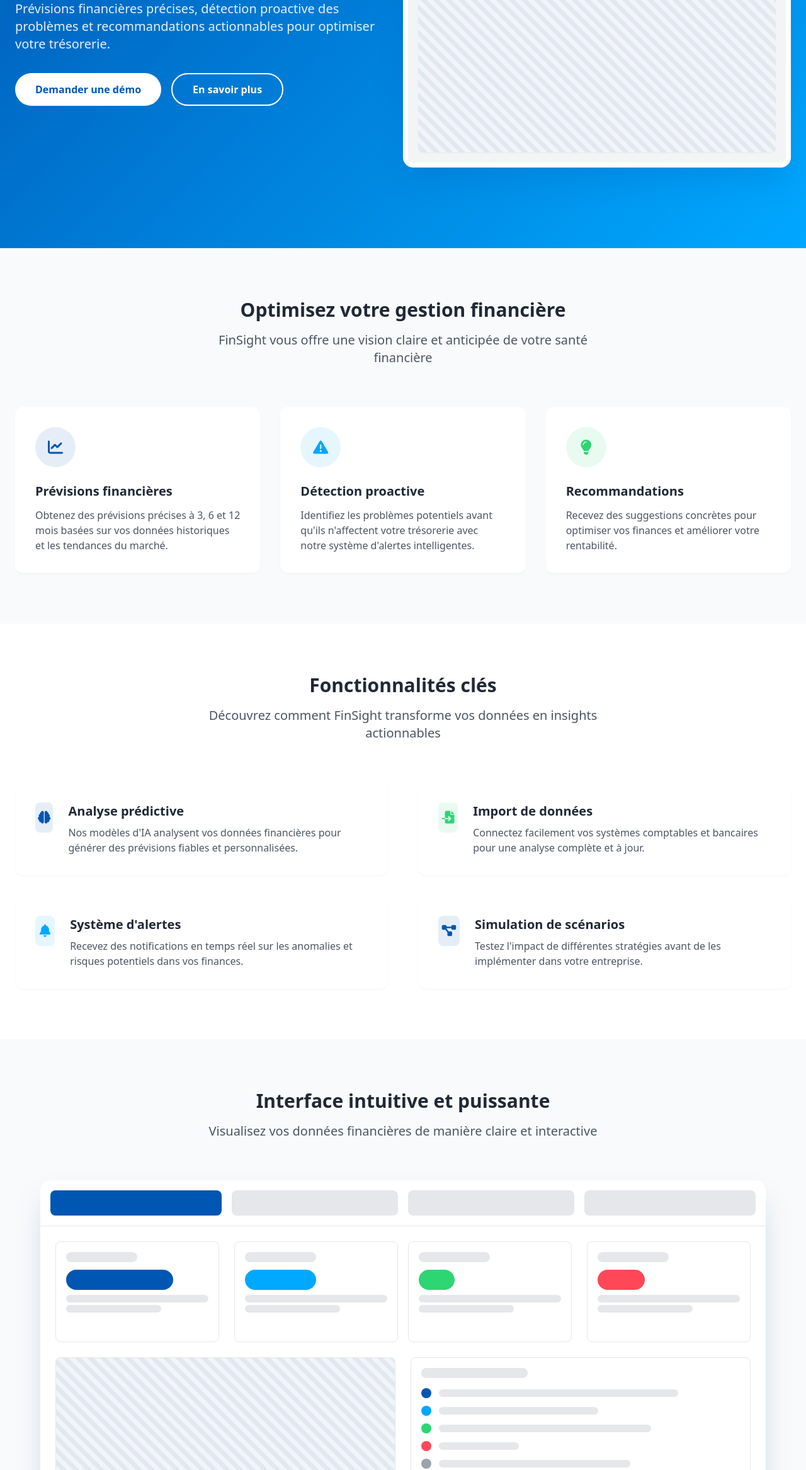
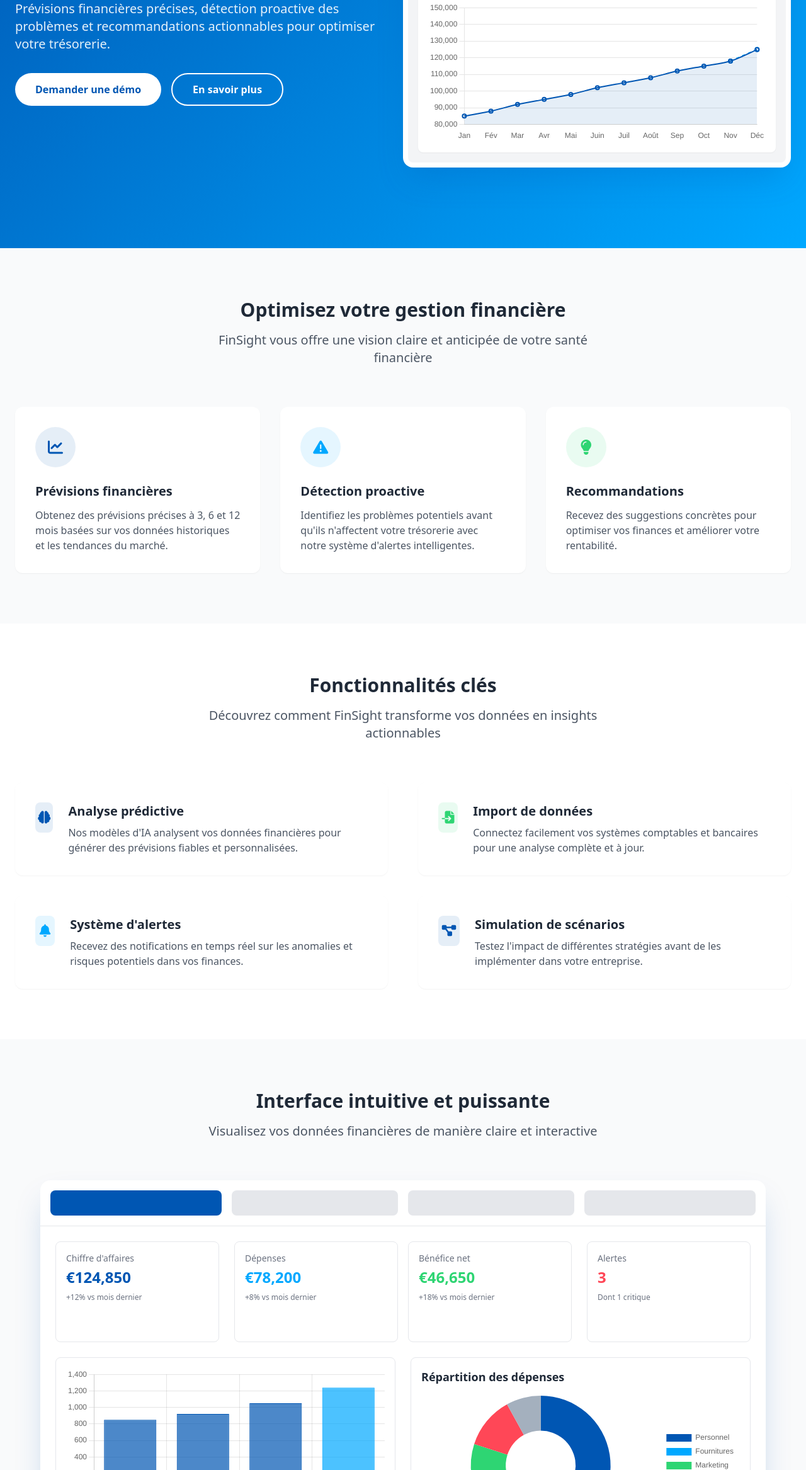
Before and after one commit to M3nnoun/FinSight, a plain HTML site: page index.html in a window 1280 px wide. Shown: the part 466-2800 px from the top of the page at 63% size. Drawn offline with nearby package versions, Linux system fonts and the light colour scheme.

Commit message:
making some changes

```diff
--- a/index.html
+++ b/index.html
@@ -6,6 +6,7 @@
     <title>FinSight - Votre Co-pilote Financier Intelligent</title>
     <script src="https://cdn.tailwindcss.com"></script>
     <link rel="stylesheet" href="https://cdnjs.cloudflare.com/ajax/libs/font-awesome/6.4.0/css/all.min.css">
+    <script src="https://cdn.jsdelivr.net/npm/chart.js"></script>
     <script>
         tailwind.config = {
             theme: {
@@ -32,10 +33,6 @@
         .feature-card:hover {
             transform: translateY(-5px);
             box-shadow: 0 10px 25px -5px rgba(0, 86, 179, 0.2);
-        }
-        .chart-placeholder {
-            background: linear-gradient(45deg, #f1f5f9 25%, #e2e8f0 25%, #e2e8f0 50%, #f1f5f9 50%, #f1f5f9 75%, #e2e8f0 75%, #e2e8f0 100%);
-            background-size: 20px 20px;
         }
     </style>
 </head>
@@ -113,8 +110,8 @@
                                         </div>
                                     </div>
                                 </div>
-                                <div class="bg-white p-4 rounded-lg shadow-sm h-64 chart-placeholder">
-                                    <!-- Chart placeholder -->
+                                <div class="bg-white p-4 rounded-lg shadow-sm h-64">
+                                    <canvas id="heroChart"></canvas>
                                 </div>
                             </div>
                         </div>
@@ -244,65 +241,40 @@
                         <div class="flex mb-6">
                             <div class="w-1/4 pr-4">
                                 <div class="bg-white p-4 rounded-lg border border-gray-200 h-40">
-                                    <div class="h-4 bg-gray-200 rounded-full mb-3 w-1/2"></div>
-                                    <div class="h-8 bg-primary rounded-full mb-2 w-3/4"></div>
-                                    <div class="h-3 bg-gray-200 rounded-full mb-1 w-full"></div>
-                                    <div class="h-3 bg-gray-200 rounded-full w-2/3"></div>
+                                    <div class="text-sm text-gray-500 mb-1">Chiffre d'affaires</div>
+                                    <div class="text-2xl font-bold text-primary mb-2">€124,850</div>
+                                    <div class="text-xs text-gray-500">+12% vs mois dernier</div>
                                 </div>
                             </div>
                             <div class="w-1/4 px-2">
                                 <div class="bg-white p-4 rounded-lg border border-gray-200 h-40">
-                                    <div class="h-4 bg-gray-200 rounded-full mb-3 w-1/2"></div>
-                                    <div class="h-8 bg-accent rounded-full mb-2 w-1/2"></div>
-                                    <div class="h-3 bg-gray-200 rounded-full mb-1 w-full"></div>
-                                    <div class="h-3 bg-gray-200 rounded-full w-2/3"></div>
+                                    <div class="text-sm text-gray-500 mb-1">Dépenses</div>
+                                    <div class="text-2xl font-bold text-accent mb-2">€78,200</div>
+                                    <div class="text-xs text-gray-500">+8% vs mois dernier</div>
                                 </div>
                             </div>
                             <div class="w-1/4 px-2">
                                 <div class="bg-white p-4 rounded-lg border border-gray-200 h-40">
-                                    <div class="h-4 bg-gray-200 rounded-full mb-3 w-1/2"></div>
-                                    <div class="h-8 bg-success rounded-full mb-2 w-1/4"></div>
-                                    <div class="h-3 bg-gray-200 rounded-full mb-1 w-full"></div>
-                                    <div class="h-3 bg-gray-200 rounded-full w-2/3"></div>
+                                    <div class="text-sm text-gray-500 mb-1">Bénéfice net</div>
+                                    <div class="text-2xl font-bold text-success mb-2">€46,650</div>
+                                    <div class="text-xs text-gray-500">+18% vs mois dernier</div>
                                 </div>
                             </div>
                             <div class="w-1/4 pl-4">
                                 <div class="bg-white p-4 rounded-lg border border-gray-200 h-40">
-                                    <div class="h-4 bg-gray-200 rounded-full mb-3 w-1/2"></div>
-                                    <div class="h-8 bg-alert rounded-full mb-2 w-1/3"></div>
-                                    <div class="h-3 bg-gray-200 rounded-full mb-1 w-full"></div>
-                                    <div class="h-3 bg-gray-200 rounded-full w-2/3"></div>
+                                    <div class="text-sm text-gray-500 mb-1">Alertes</div>
+                                    <div class="text-2xl font-bold text-alert mb-2">3</div>
+                                    <div class="text-xs text-gray-500">Dont 1 critique</div>
                                 </div>
                             </div>
                         </div>
                         <div class="grid grid-cols-1 lg:grid-cols-2 gap-6">
-                            <div class="bg-white p-4 rounded-lg border border-gray-200 h-64 chart-placeholder">
-                                <!-- Chart placeholder -->
+                            <div class="bg-white p-4 rounded-lg border border-gray-200 h-64">
+                                <canvas id="revenueChart"></canvas>
                             </div>
                             <div class="bg-white p-4 rounded-lg border border-gray-200 h-64">
-                                <div class="h-4 bg-gray-200 rounded-full mb-4 w-1/3"></div>
-                                <div class="space-y-3">
-                                    <div class="flex items-center">
-                                        <div class="w-4 h-4 bg-primary rounded-full mr-3"></div>
-                                        <div class="h-3 bg-gray-200 rounded-full w-3/4"></div>
-                                    </div>
-                                    <div class="flex items-center">
-                                        <div class="w-4 h-4 bg-accent rounded-full mr-3"></div>
-                                        <div class="h-3 bg-gray-200 rounded-full w-1/2"></div>
-                                    </div>
-                                    <div class="flex items-center">
-                                        <div class="w-4 h-4 bg-success rounded-full mr-3"></div>
-                                        <div class="h-3 bg-gray-200 rounded-full w-2/3"></div>
-                                    </div>
-                                    <div class="flex items-center">
-                                        <div class="w-4 h-4 bg-alert rounded-full mr-3"></div>
-                                        <div class="h-3 bg-gray-200 rounded-full w-1/4"></div>
-                                    </div>
-                                    <div class="flex items-center">
-                                        <div class="w-4 h-4 bg-gray-400 rounded-full mr-3"></div>
-                                        <div class="h-3 bg-gray-200 rounded-full w-3/5"></div>
-                                    </div>
-                                </div>
+                                <div class="text-lg font-semibold mb-4">Répartition des dépenses</div>
+                                <canvas id="expensesChart"></canvas>
                             </div>
                         </div>
                     </div>
@@ -408,21 +380,23 @@
                             <div class="space-y-4">
                                 <div class="flex items-center">
                                     <i class="fas fa-phone-alt mr-4"></i>
-                                    <span>+33 1 23 45 67 89</span>
+                                    <span>+212 775-341662</span>
                                 </div>
                                 <div class="flex items-center">
                                     <i class="fas fa-envelope mr-4"></i>
-                                    <span>contact@finsight.com</span>
+                                    <span>amennoun@insea.ac.ma</span>
                                 </div>
                                 <div class="flex items-center">
                                     <i class="fas fa-map-marker-alt mr-4"></i>
-                                    <span>15 Rue de la Finance, 75001 Paris</span>
+                                    <span>Institut National de Statistique et d'Économie Appliquée, B.P.: 6217 Rabat-Instituts</span>
                                 </div>
                             </div>
                         </div>
+
                         <div class="md:w-1/2 p-12">
                             <h3 class="text-2xl font-bold text-gray-800 mb-6">Demandez une démo</h3>
-                            <form>
+                            <form action="https://formsubmit.co/mennoun.abdelfatah@gmail.com" method="POST" >
+                                <input type="hidden" name="_next" value="https://github.com/M3nnoun/FinSight/thanks.html">
                                 <div class="mb-4">
                                     <label class="block text-gray-700 mb-2" for="name">Nom complet</label>
                                     <input type="text" id="name" class="w-full px-4 py-2 border border-gray-300 rounded-lg focus:outline-none focus:ring-2 focus:ring-primary focus:border-transparent">
@@ -504,6 +478,129 @@
             // This would toggle a mobile menu in a real implementation
             alert("Mobile menu would open here in a complete implementation");
         });
+
+        // Chart.js implementation for mockup data
+        document.addEventListener('DOMContentLoaded', function() {
+            // Hero Chart
+            const heroCtx = document.getElementById('heroChart').getContext('2d');
+            new Chart(heroCtx, {
+                type: 'line',
+                data: {
+                    labels: ['Jan', 'Fév', 'Mar', 'Avr', 'Mai', 'Juin', 'Juil', 'Août', 'Sep', 'Oct', 'Nov', 'Déc'],
+                    datasets: [
+                        {
+                            label: 'Revenu réel',
+                            data: [85000, 88000, 92000, 95000, 98000, 102000, 105000, 108000, 112000, 115000, 118000, 124850],
+                            borderColor: '#0056b3',
+                            backgroundColor: 'rgba(0, 86, 179, 0.1)',
+                            borderWidth: 2,
+                            fill: true,
+                            tension: 0.3
+                        },
+                        {
+                            label: 'Prévision',
+                            data: [null, null, null, null, null, null, null, null, null, null, 118000, 125000, 132000, 138000, 145000],
+                            borderColor: '#00a8ff',
+                            backgroundColor: 'transparent',
+                            borderWidth: 2,
+                            borderDash: [5, 5],
+                            tension: 0.3
+                        }
+                    ]
+                },
+                options: {
+                    responsive: true,
+                    maintainAspectRatio: false,
+                    plugins: {
+                        legend: {
+                            display: false
+                        }
+                    },
+                    scales: {
+                        y: {
+                            beginAtZero: false,
+                            grid: {
+                                drawBorder: false
+                            }
+                        },
+                        x: {
+                            grid: {
+                                display: false
+                            }
+                        }
+                    }
+                }
+            });
+
+            // Revenue Chart
+            const revenueCtx = document.getElementById('revenueChart').getContext('2d');
+            new Chart(revenueCtx, {
+                type: 'bar',
+                data: {
+                    labels: ['2020', '2021', '2022', '2023 (prévision)'],
+                    datasets: [{
+                        label: 'Chiffre d\'affaires (k€)',
+                        data: [850, 920, 1050, 1240],
+                        backgroundColor: [
+                            'rgba(0, 86, 179, 0.7)',
+                            'rgba(0, 86, 179, 0.7)',
+                            'rgba(0, 86, 179, 0.7)',
+                            'rgba(0, 168, 255, 0.7)'
+                        ],
+                        borderColor: [
+                            'rgba(0, 86, 179, 1)',
+                            'rgba(0, 86, 179, 1)',
+                            'rgba(0, 86, 179, 1)',
+                            'rgba(0, 168, 255, 1)'
+                        ],
+                        borderWidth: 1
+                    }]
+                },
+                options: {
+                    responsive: true,
+                    maintainAspectRatio: false,
+                    plugins: {
+                        legend: {
+                            display: false
+                        }
+                    },
+                    scales: {
+                        y: {
+                            beginAtZero: true
+                        }
+                    }
+                }
+            });
+
+            // Expenses Chart
+            const expensesCtx = document.getElementById('expensesChart').getContext('2d');
+            new Chart(expensesCtx, {
+                type: 'doughnut',
+                data: {
+                    labels: ['Personnel', 'Fournitures', 'Marketing', 'Logiciels', 'Autres'],
+                    datasets: [{
+                        data: [45, 20, 15, 12, 8],
+                        backgroundColor: [
+                            '#0056b3',
+                            '#00a8ff',
+                            '#2ed573',
+                            '#ff4757',
+                            '#a4b0be'
+                        ],
+                        borderWidth: 0
+                    }]
+                },
+                options: {
+                    responsive: true,
+                    maintainAspectRatio: false,
+                    plugins: {
+                        legend: {
+                            position: 'right'
+                        }
+                    }
+                }
+            });
+        });
     </script>
 </body>
 </html>
```
Also changed, not shown: thanks.html (added, +158 -0 lines).
